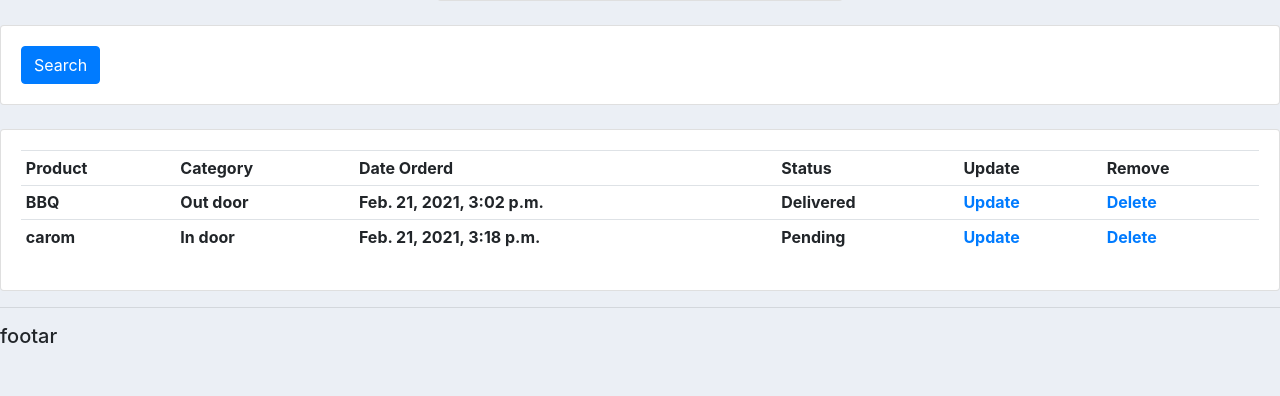
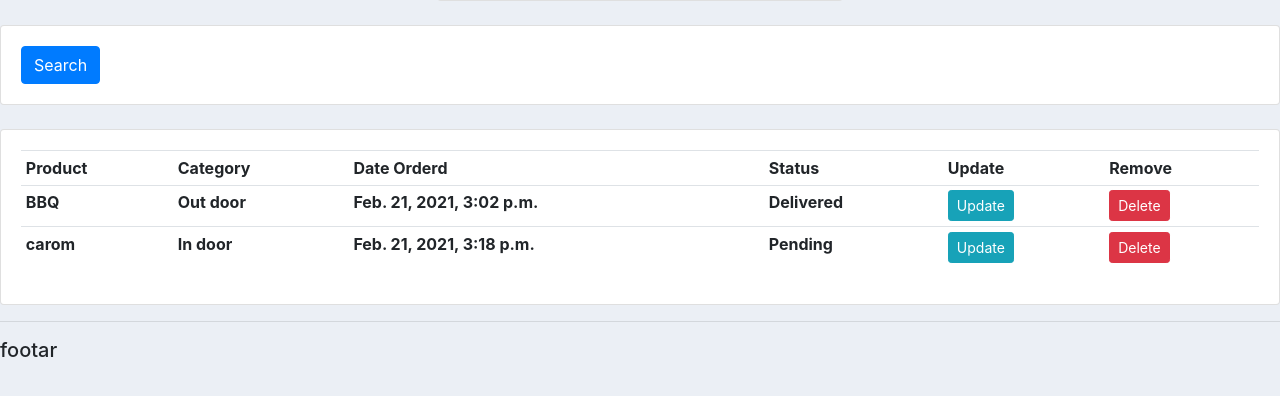
Before and after one commit to RamolaShishupal/facebook, a Django app: page /customer/1 in a window 1280 px wide. Shown: the part 323-719 px from the top of the page. Run offline with Django 3.2, Linux system fonts and the light colour scheme; data comes from the database, SQL or seed files in the repository; lists and menus that the app fills with data are empty; some libraries are stand-ins or nearby versions.

Commit message:
btn change

```diff
--- a/templates/accounts/customer.html
+++ b/templates/accounts/customer.html
@@ -65,8 +65,8 @@
                     <th>{{ order.product.category }}</th>
                     <th>{{ order.date_created }}</th>
                     <th>{{ order.status }}</th>
-                    <th><a href="">Update</a> </th>
-                    <th><a href="">Delete</a> </th>
+                    <th><a class="btn btn-sm btn-info" href="">Update</a> </th>
+                    <th><a class="btn btn-sm btn-danger" href="">Delete</a> </th>
 
 
 
```
